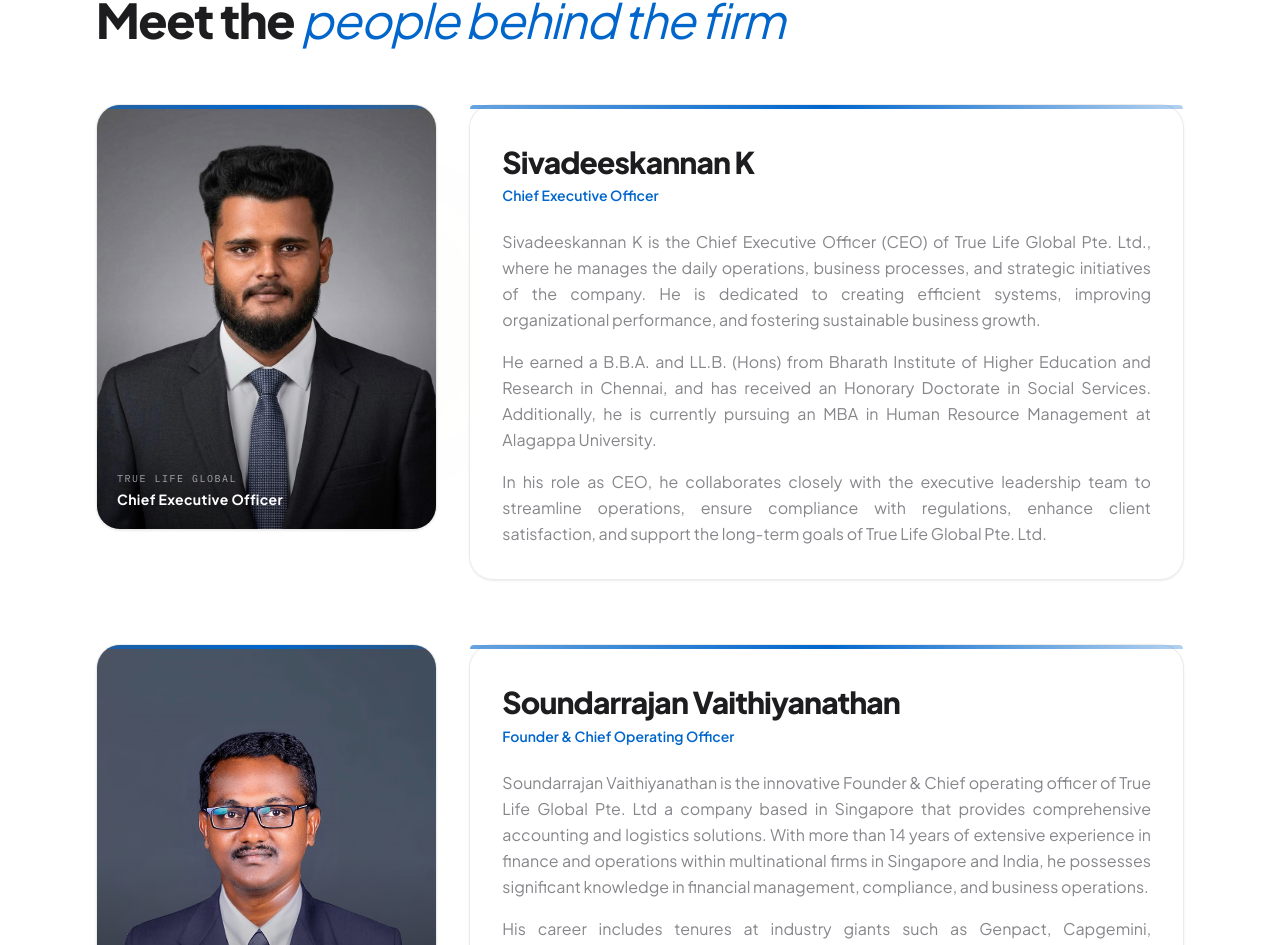
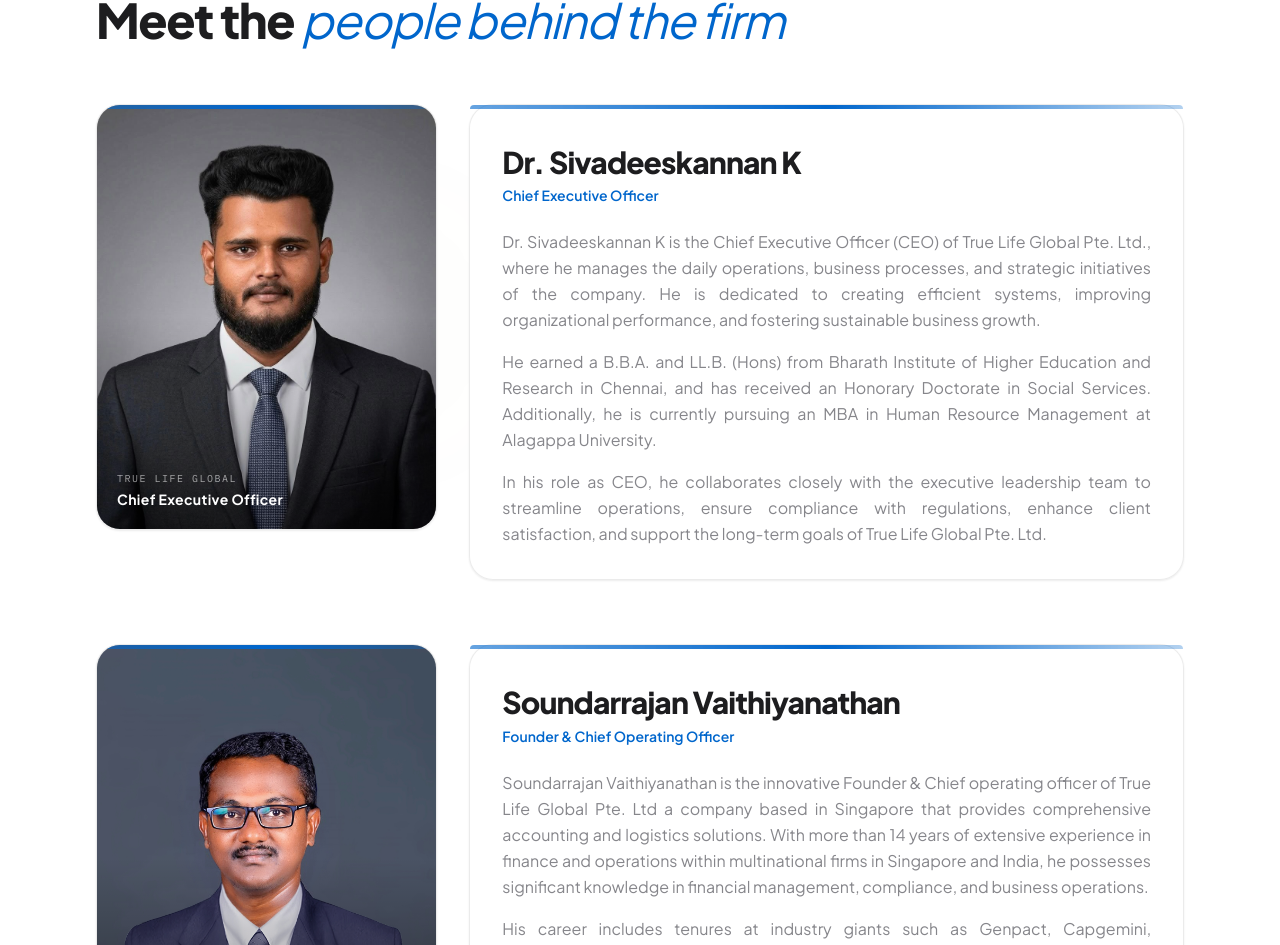
Before and after one commit to truelifeglobalpte/True-Life-Global, a Next.js app: page / in a window 1280 px wide. Shown: the part 3442-4387 px from the top of the page. Built offline with nearby package versions, Linux system fonts and the light colour scheme.

Commit message:
Restore Dr. prefix to Sivadeeskannan K

```diff
--- a/src/components/Director.tsx
+++ b/src/components/Director.tsx
@@ -6,12 +6,12 @@ import Image from "next/image";
 
 const LEADERS = [
   {
-    name: "Sivadeeskannan K",
+    name: "Dr. Sivadeeskannan K",
     role: "Chief Executive Officer",
     image: "/coo.jpg",
     imagePosition: "object-[center_10%]",
     bio: [
-      "Sivadeeskannan K is the Chief Executive Officer (CEO) of True Life Global Pte. Ltd., where he manages the daily operations, business processes, and strategic initiatives of the company. He is dedicated to creating efficient systems, improving organizational performance, and fostering sustainable business growth.",
+      "Dr. Sivadeeskannan K is the Chief Executive Officer (CEO) of True Life Global Pte. Ltd., where he manages the daily operations, business processes, and strategic initiatives of the company. He is dedicated to creating efficient systems, improving organizational performance, and fostering sustainable business growth.",
       "He earned a B.B.A. and LL.B. (Hons) from Bharath Institute of Higher Education and Research in Chennai, and has received an Honorary Doctorate in Social Services. Additionally, he is currently pursuing an MBA in Human Resource Management at Alagappa University.",
       "In his role as CEO, he collaborates closely with the executive leadership team to streamline operations, ensure compliance with regulations, enhance client satisfaction, and support the long-term goals of True Life Global Pte. Ltd.",
     ],
```
